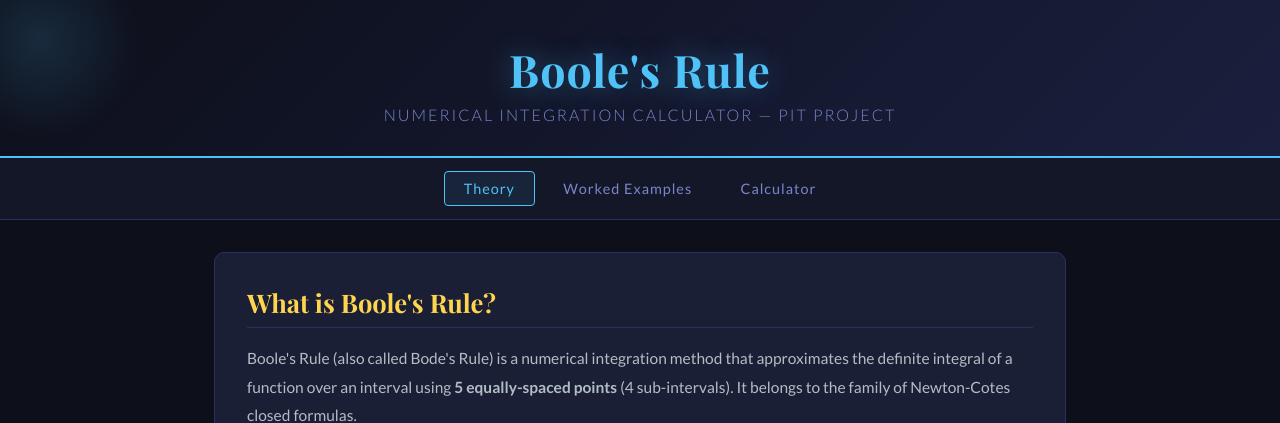
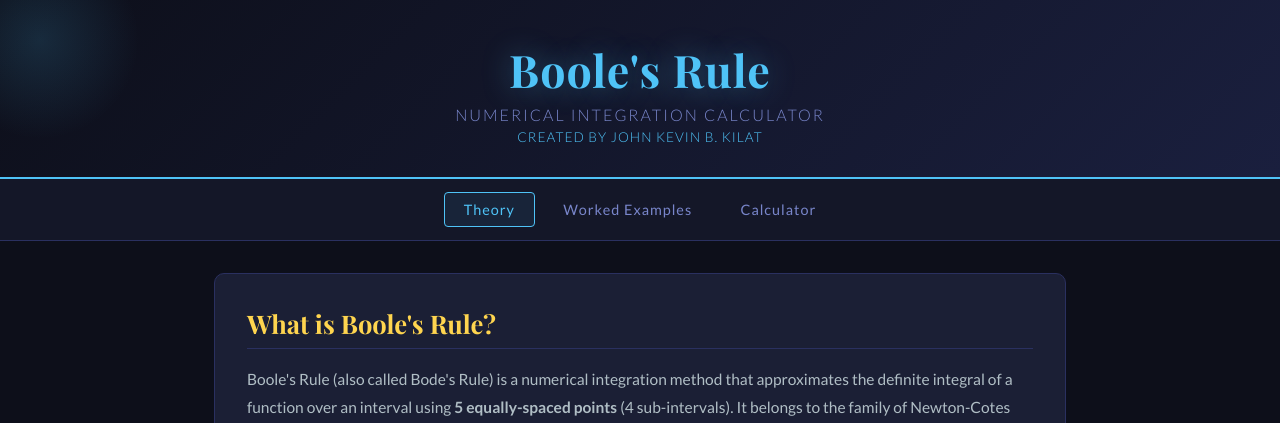
Before and after one commit to Itskevs1/booles-rule, a Flask app: page / in a window 1280 px wide. Shown: the top 423 px of the page. Run offline with Flask 3, Linux system fonts and the light colour scheme.

Commit message:
updated site

```diff
--- a/app.py
+++ b/app.py
@@ -65,7 +65,7 @@ def calculate():
             steps.append(f"Weighted sum = {' + '.join(weighted)}")
             wsum = sum(coeffs[i] * f_values[i] for i in range(5))
             steps.append(f"Weighted sum = {wsum:.8f}")
-            steps.append(f"Result = (2 × {h:.6f} / 45) × {wsum:.8f} = {result:.10f}")
+            steps.append(f"Result = (2 × {h:.6f} / 45) × {wsum:.8f} = {result:.4f}")
 
             return jsonify({
                 "success": True,
--- a/templates/index.html
+++ b/templates/index.html
@@ -371,7 +371,8 @@
 
 <header>
   <h1>Boole's Rule</h1>
-  <p>Numerical Integration Calculator — PIT Project</p>
+  <p>Numerical Integration Calculator</p>
+  <p style="margin-top:0.3rem; font-size:0.85rem; color:#4fc3f7; letter-spacing:1px;">Created by John Kevin B. Kilat</p>
 </header>
 
 <nav>
@@ -670,7 +671,7 @@
       const data = await res.json();
 
       if (data.success) {
-        document.getElementById('result-value').textContent = '≈ ' + data.result.toFixed(10);
+        document.getElementById('result-value').textContent = '≈ ' + data.result.toFixed(4);
         const list = document.getElementById('steps-list');
         list.innerHTML = '';
         data.steps.forEach(s => {
```
